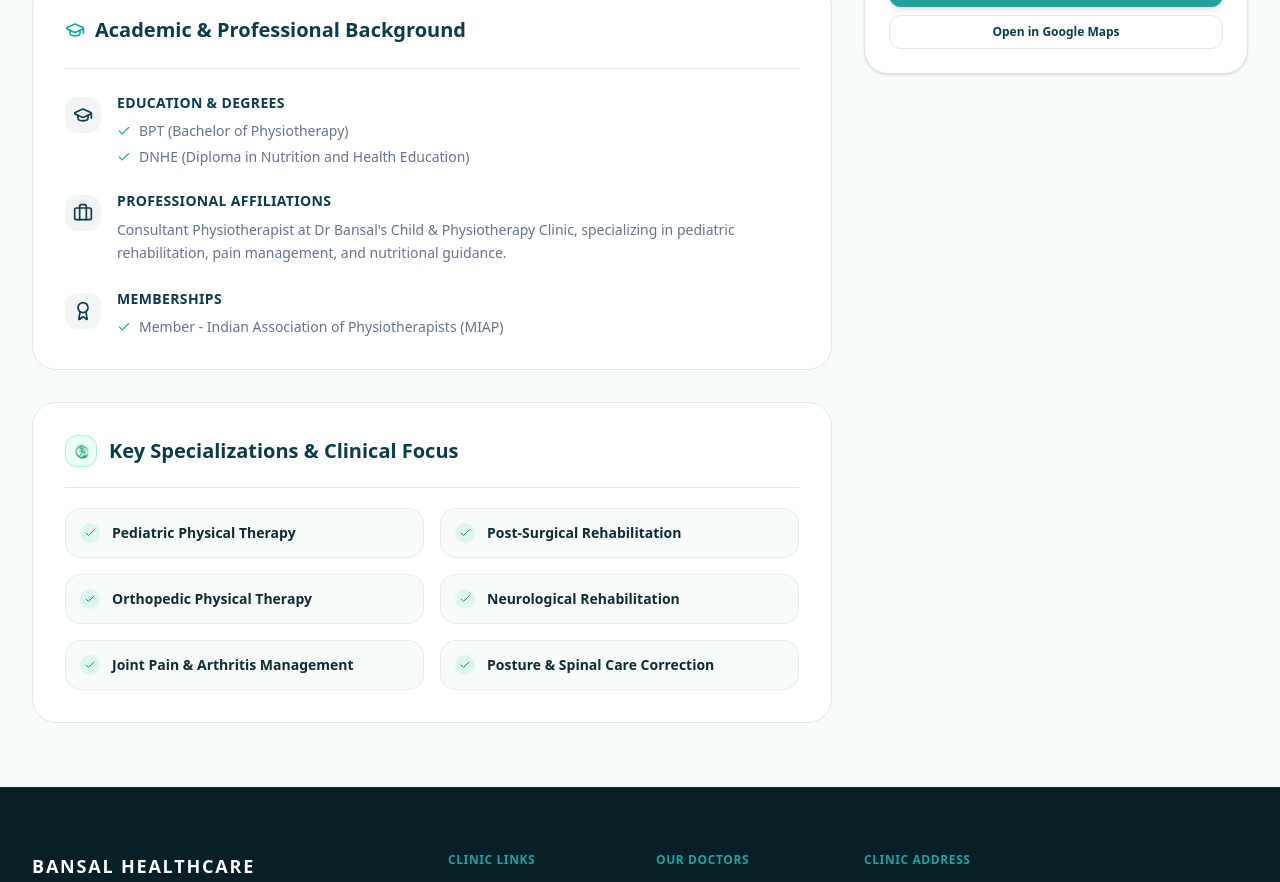
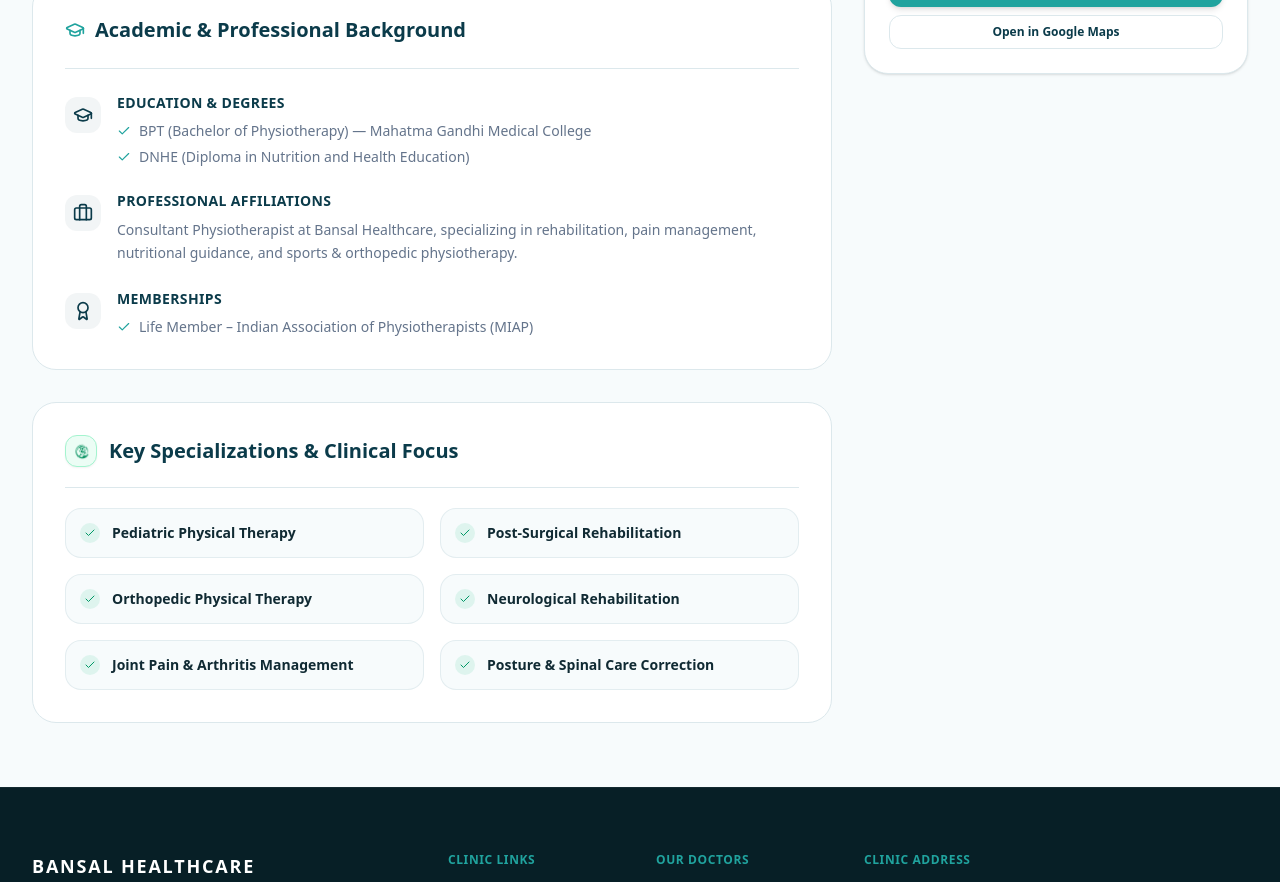
Before and after one commit to ramlalkumawat/bansal-healthcare, a Next.js app: page /doctor/dr-manisha-bansal in a window 1280 px wide. Shown: the part 1480-2362 px from the top of the page. Built offline with nearby package versions, Linux system fonts and the light colour scheme.

Commit message:
Update Dr. Manisha Bansal degrees, affiliations, and memberships

```diff
--- a/src/data/clinic.ts
+++ b/src/data/clinic.ts
@@ -119,12 +119,12 @@ export const clinicData = {
       imagePlaceholder: "dr_manisha_bansal",
       details: {
         degrees: [
-          "BPT (Bachelor of Physiotherapy)",
+          "BPT (Bachelor of Physiotherapy) — Mahatma Gandhi Medical College",
           "DNHE (Diploma in Nutrition and Health Education)"
         ],
-        currentWork: "Consultant Physiotherapist at Dr Bansal's Child & Physiotherapy Clinic, specializing in pediatric rehabilitation, pain management, and nutritional guidance.",
+        currentWork: "Consultant Physiotherapist at Bansal Healthcare, specializing in rehabilitation, pain management, nutritional guidance, and sports & orthopedic physiotherapy.",
         memberships: [
-          "Member - Indian Association of Physiotherapists (MIAP)"
+          "Life Member – Indian Association of Physiotherapists (MIAP)"
         ],
         experienceYears: 8,
         aboutText: "Dr. Manisha Bansal is a skilled Consultant Physiotherapist with a warm and patient-focused treatment approach. She specializes in designing personalized physical therapy and rehabilitation programs for children and adults. With 8 years of experience, she helps patients restore strength, mobility, and function following injuries, surgeries, or neuromusculoskeletal disorders.",
```
